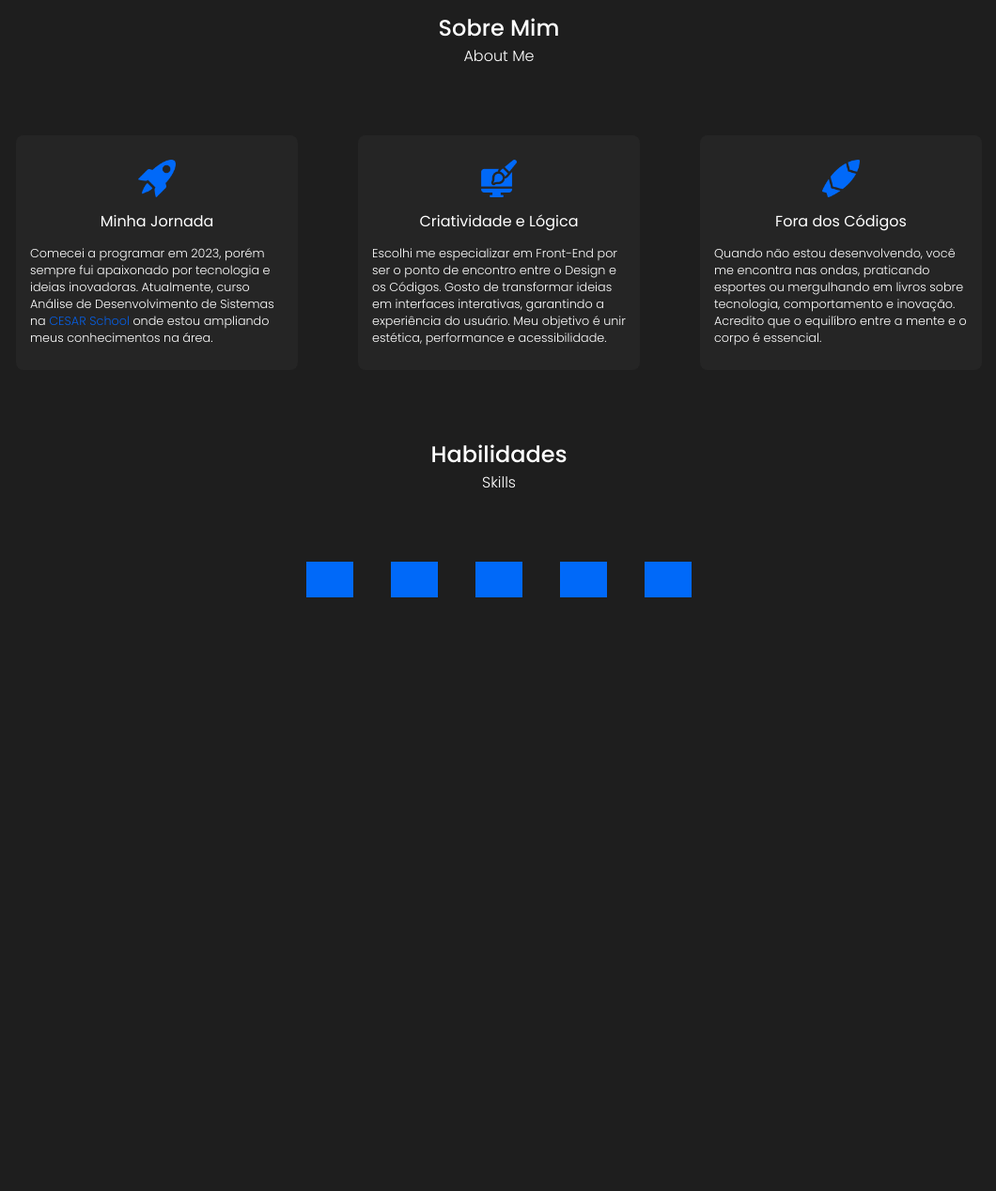
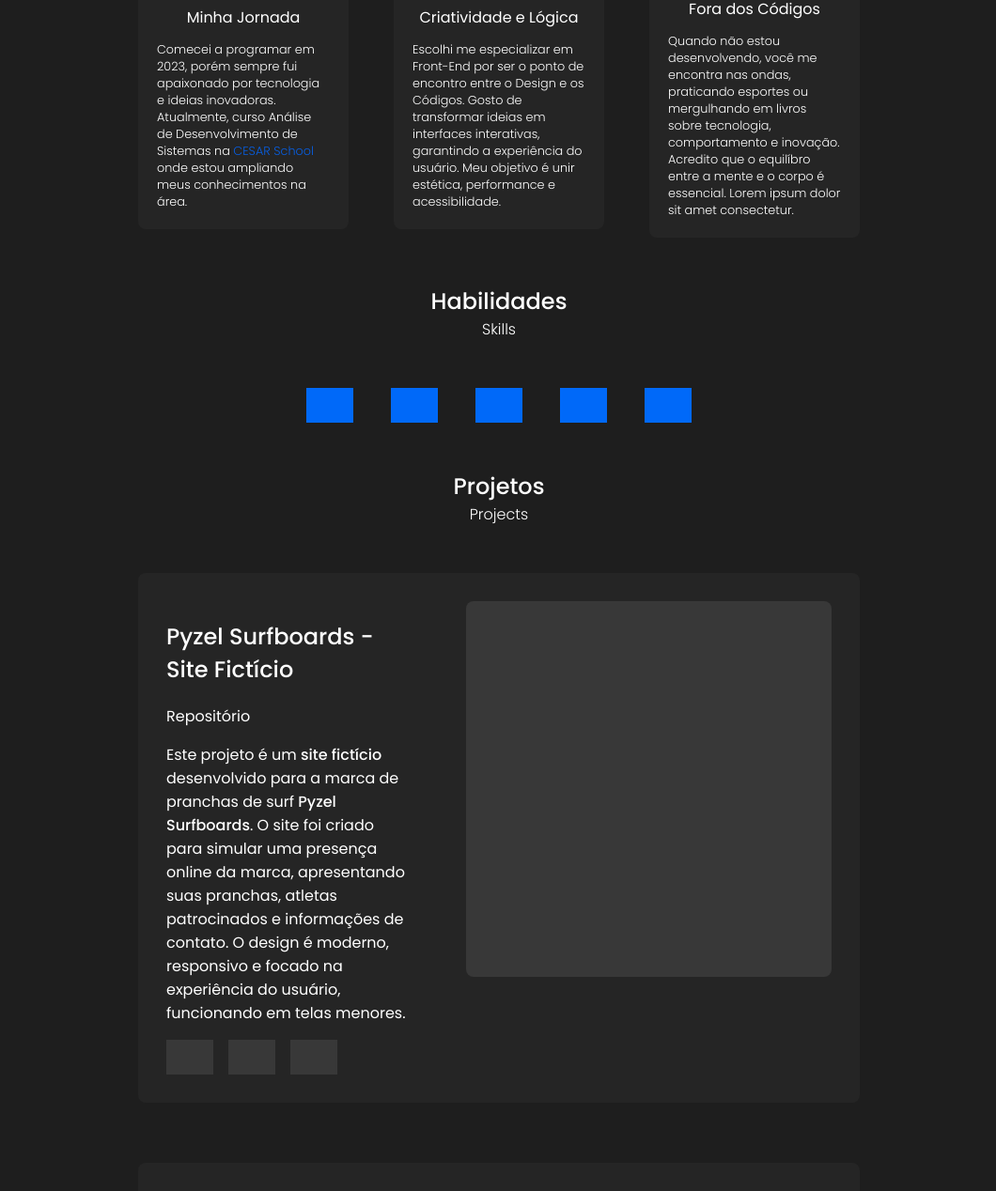
Before and after one commit to duduhnrq/portifolio-edu, a plain HTML site: page index.html in a window 1280 px wide. Shown: the part 836-2104 px from the top of the page at 94% size, without its empty margins (109-1169 px from the left). Drawn offline with Linux system fonts and the light colour scheme; grey boxes are pictures that could not be loaded.

Commit message:
Desenvolvendo uma nova section de Projetos

```diff
--- a/estilo/style.css
+++ b/estilo/style.css
@@ -5,7 +5,7 @@
 :root {
     --color001: #1e1e1e;
     --color002: #252525;
-    --color003: #2a2a2a;
+    --color003: #383838;
     --color004: #075fe4;
     --color005: #e8e9eb;
 
@@ -52,7 +52,7 @@ nav {
     gap: 15%;
 }
 
-nav .title {
+nav .logo {
     display: flex;
     align-items: center;
     justify-content: center;
@@ -66,7 +66,7 @@ nav ul {
     display: flex;
     justify-content: center;
     align-items: center;
-    gap: 50px;
+    gap: 3rem;
     list-style: none;
 }
 
@@ -108,8 +108,9 @@ nav ul a:hover::after {
 
 #hero-section {
     width: 100%;
-    height: calc(100vh - 80px);
-    margin-top: 80px;
+    height: auto;
+    margin-top: 120px;
+    margin-bottom: 80px;
     display: flex;
     justify-content: center;
     align-items: center;
@@ -129,11 +130,12 @@ nav ul a:hover::after {
 
 .hero-content h1 {
     color: var(--color004);
-    font-size: 3rem;
+    font-size: 4rem;
     font-weight: 600;
     opacity: 0;
     transform: translateY(-10px);
     transition: all .5s ease-in-out .3s;
+    padding: 10px 0px 10px 0px;
 }
 
 .hero-content h2 {
@@ -224,27 +226,28 @@ nav ul a:hover::after {
 
 #about-me {
     width: 100%;
-    height: calc(100vh - 80px);
+    height: auto;
     display: flex;
     justify-content: center;
     align-items: center;
     flex-direction: column;
-    gap: 10%;
     background-color: var(--color001);
     color: white;
 }
 
-.about-title {
+.title {
     text-align: center;
+    color: white;
+    padding: 50px;
 }
 
-.about-title h1 {
+.title h1 {
     font-weight: 500;
     font-size: 1.5rem;
     margin: 0;
 }
 
-.about-title h2 {
+.title h2 {
     font-weight: 300;
     font-size: 1rem;
     margin: 0;
@@ -254,13 +257,14 @@ nav ul a:hover::after {
     display: flex;
     justify-content: center;
     align-items: center;
-    width: 100%;
-    gap: 5%;
+    width: 60%;
+    gap: 3rem;
 }
 
-.box {
+.about-box {
     width: 300px;
-    height: 250px;
+    height: auto;
+    padding: 20px;
     background-color: var(--color002);
     display: flex;
     flex-direction: column;
@@ -271,37 +275,37 @@ nav ul a:hover::after {
     transition: all .3s ease-in-out;
 }
 
-.box:hover {
+.about-box:hover {
     transform: translate(5px, -5px);
     box-shadow: -5px 5px 0px 0px var(--color004);
 }
 
-.box img {
+.about-box img {
     filter: brightness(0) invert(38%) sepia(74%) saturate(7254%) hue-rotate(206deg) contrast(107%);
     width: 40px;
 }
 
-.box h1 {
+.about-box h1 {
     font-size: 1rem;
     font-weight: 400;
     margin: 0;
 }
 
-.box p {
+.about-box p {
     font-size: .8rem;
     font-weight: 300;
     margin: 0;
-    width: 90%;
+
 }
 
-.box a {
+.about-box a {
     font-size: .8rem;
     font-weight: 300;
     color: var(--color004);
     text-decoration: none;
 }
 
-.box a:hover {
+.about-box a:hover {
     text-decoration: underline;
 }
 
@@ -326,7 +330,85 @@ nav ul a:hover::after {
 
 #projects {
     width: 100%;
-    height: calc(100vh - 80px);
+    height: auto;
+    color: white;
+    display: flex;
+    flex-direction: column;
+    justify-content: center;
+}
+
+.projects-boxs {
+    display: flex;
+    flex-direction: column;
+    justify-content: center;
+    align-items: center;
+    gap: 4rem;
+}
+
+.projects-box {
+    width: 60%;
+    height: auto;
+    background-color: var(--color002);
+    display: flex;
+    justify-content: center;
+    border-radius: 8px;
+}
+
+.project-content {
+    width: 400px;
+    padding: 30px;
+    display: flex;
+    flex-direction: column;
+    align-items: first baseline;
+}
+
+.project-content h1 {
+    font-size: 1.5rem;
+    font-weight: 500;
+}
+
+.project-content a {
+    color: white;
+    text-decoration: none;
+    transition: all .3s ease-in-out;
+}
+
+.project-content a:hover {
+    color: grey;
+}
+
+.project-content p {
+    font-size: 1rem;
+    font-weight: 400;
+}
+
+.project-content strong {
+    font-weight: 500;
+}
+
+.project-icons {
+    display: flex;
+    gap: 1rem;
+}
+
+.project-icons img {
+    width: 50px;
+    filter: brightness(0) saturate(100%) invert(17%) sepia(10%) saturate(11%) hue-rotate(3deg) brightness(90%) contrast(82%);
+}
+
+.project-image {
+    width: 600px;
+    height: 400px;
+    margin: 30px;
+    background-color: var(--color003);
+    transition: all .3s ease-in-out;
+    border-radius: 8px;
+}
+
+.project-image:hover {
+    cursor: pointer;
+    transform: translate(5px, -5px);
+    box-shadow: -5px 5px 0px 1px var(--color004);
 }
 
 /*Responsividade*/
--- a/index.html
+++ b/index.html
@@ -7,9 +7,16 @@
     <link rel="stylesheet" href="estilo/style.css">
 </head>
 <body>
+    <!--
+    Olá, obrigado por olhar meu portifólio.
+
+    Caso queira ler o código, está disponível em meu GitHub:
+
+    github.com/duduhnrq
+    -->
     <header id="mainHeader">
         <nav id="nav-links">
-            <a href="#" class="title">Eduardo Henrique</a>
+            <a href="#" class="logo">Eduardo Henrique</a>
             <div class="mobile-menu">
                 <div class="line1"></div>
                 <div class="line2"></div>
@@ -17,10 +24,9 @@
             </div>
             <ul class="nav-list">
                 <li><a href="#about-me">Sobre mim</a></li>
-                <li><a href="#about-me">Habilidades</a></li>
                 <li><a href="#projects">Projetos</a></li>
-                <li><a href="#">Experiência</a></li>
-                <li><a href="#">Contato</a></li>
+                <li><a href="#experience">Experiência</a></li>
+                <li><a href="#contact">Contato</a></li>
             </ul>
         </nav>
     </header>
@@ -32,8 +38,8 @@
                 <h1>Eduardo Henrique</h1>
                 <h3>Desenvolvedor Front-End</h3>
                 <hr>
-                <a href="#"><input type="button" value="Ver Projetos" class="projects-btn"></a>
-                <a href="#"><input type="button" value="Contato" class="contact-btn"></a>
+                <a href="#projects"><input type="button" value="Ver Projetos" class="projects-btn"></a>
+                <a href="#contact"><input type="button" value="Contato" class="contact-btn"></a>
             </div>
             <div class="hero-image">
 
@@ -41,30 +47,30 @@
         </section>
 
         <section id="about-me">
-            <div class="about-title">
+            <div class="title">
                 <h1>Sobre Mim</h1>
                 <h2>About Me</h2>
             </div>
 
             <div class="about-boxs">
-                <div class="box">
+                <div class="about-box">
                     <img src="imagens/foguete.png" alt="Foguete">
                     <h1>Minha Jornada</h1>
                     <p>Comecei a programar em 2023, porém sempre fui apaixonado por tecnologia e ideias inovadoras. Atualmente, curso Análise de Desenvolvimento de Sistemas na <a href="https://www.cesar.school/" target="_blank">CESAR School</a> onde estou ampliando meus conhecimentos na área.</p>
                 </div>
-                <div class="box">
+                <div class="about-box">
                     <img src="imagens/design.png" alt="Design">
                     <h1>Criatividade e Lógica</h1>
                     <p>Escolhi me especializar em Front-End por ser o ponto de encontro entre o Design e os Códigos. Gosto de transformar ideias em interfaces interativas, garantindo a experiência do usuário. Meu objetivo é unir estética, performance e acessibilidade.</p>
                 </div>
-                <div class="box">
+                <div class="about-box">
                     <img src="imagens/prancha-de-surfe.png" alt="Prancha de Surf">
                     <h1>Fora dos Códigos</h1>
-                    <p>Quando não estou desenvolvendo, você me encontra nas ondas, praticando esportes ou mergulhando em livros sobre tecnologia, comportamento e inovação. Acredito que o equilíbro entre a mente e o corpo é essencial.</p>
+                    <p>Quando não estou desenvolvendo, você me encontra nas ondas, praticando esportes ou mergulhando em livros sobre tecnologia, comportamento e inovação. Acredito que o equilíbro entre a mente e o corpo é essencial. Lorem ipsum dolor sit amet consectetur.</p>
                 </div>
             </div>
 
-            <div class="about-title">
+            <div class="title">
                 <h1>Habilidades</h1>
                 <h2>Skills</h2>
             </div>
@@ -79,7 +85,60 @@
         </section>
 
         <section id="projects">
+            <div class="title">
+                <h1>Projetos</h1>
+                <h2>Projects</h2>
+            </div>
 
+            <div class="projects-boxs">
+                <div class="projects-box">
+                    <div class="project-content">
+                        <h1>Pyzel Surfboards - Site Fictício</h1>
+                        <a href="github.com/duduhnrq/surfboards-site" target="_blank">Repositório</a>
+                        <p>Este projeto é um <strong>site fictício</strong> desenvolvido para a marca de pranchas de surf <strong>Pyzel Surfboards</strong>. O site foi criado para simular uma presença online da marca, apresentando suas pranchas, atletas patrocinados e informações de contato. O design é moderno, responsivo e focado na experiência do usuário, funcionando em telas menores.</p>
+                        <div class="project-icons">
+                            <img alt="HTML5" title="HTML5" src="https://cdn.jsdelivr.net/gh/devicons/devicon@latest/icons/html5/html5-plain.svg" />
+                            <img alt="CSS3" title="CSS3" src="https://cdn.jsdelivr.net/gh/devicons/devicon@latest/icons/css3/css3-plain.svg" />
+                            <img alt="JavaScript" title="JavaScript" src="https://cdn.jsdelivr.net/gh/devicons/devicon@latest/icons/javascript/javascript-plain.svg" />
+                        </div>
+                    </div>
+                    <div class="project-image">
+                        <a href="#"><img src="" alt=""></a>
+                    </div>
+                </div>
+
+                <div class="projects-box">
+                    <div class="project-content">
+                        <h1>Xbox Series S - Landing Page</h1>
+                        <a href="https://github.com/duduhnrq/xbox-landing-page" target="_blank">Repositório</a>
+                        <p>Este projeto é uma <strong>Landing Page</strong> interativa desenvolvida para apresentar o <strong>Xbox Series S</strong>. A página inclui um menu de navegação, um carrossel de imagens, informações sobre jogos exclusivos, especificações técnicas do console e botões de interação como "Learn More" e "Shop Now". O objetivo é simular uma página de apresentação e venda do console, com design moderno e responsivo.</p>
+                        <div class="project-icons">
+                            <img alt="HTML5" title="HTML5" src="https://cdn.jsdelivr.net/gh/devicons/devicon@latest/icons/html5/html5-plain.svg" />
+                            <img alt="CSS3" title="CSS3" src="https://cdn.jsdelivr.net/gh/devicons/devicon@latest/icons/css3/css3-plain.svg" />
+                            <img alt="JavaScript" title="JavaScript" src="https://cdn.jsdelivr.net/gh/devicons/devicon@latest/icons/javascript/javascript-plain.svg" />
+                        </div>
+                    </div>
+                    <div class="project-image">
+                        <a href="#"><img src="" alt=""></a>
+                    </div>
+                </div>
+
+                <div class="projects-box">
+                    <div class="project-content">
+                        <h1>Profile Card</h1>
+                        <a href="https://github.com/duduhnrq/profile-card" target="_blank">Repositório</a>
+                        <p>Este projeto é um <strong>Profile Card</strong> interativo desenvolvido com <strong>HTML</strong>, <strong>CSS</strong> e <strong>JavaScript</strong>. Ele apresenta informações sobre mim, incluindo minha foto, curso, redes sociais, e possui um botão de contato e outro para download do meu CV.</p>
+                        <div class="project-icons">
+                            <img alt="HTML5" title="HTML5" src="https://cdn.jsdelivr.net/gh/devicons/devicon@latest/icons/html5/html5-plain.svg" />
+                            <img alt="CSS3" title="CSS3" src="https://cdn.jsdelivr.net/gh/devicons/devicon@latest/icons/css3/css3-plain.svg" />
+                            <img alt="JavaScript" title="JavaScript" src="https://cdn.jsdelivr.net/gh/devicons/devicon@latest/icons/javascript/javascript-plain.svg" />
+                        </div>
+                    </div>
+                    <div class="project-image">
+                        <a href="#"><img src="" alt=""></a>
+                    </div>
+                </div>
+            </div>
         </section>
     </main>
 
```
